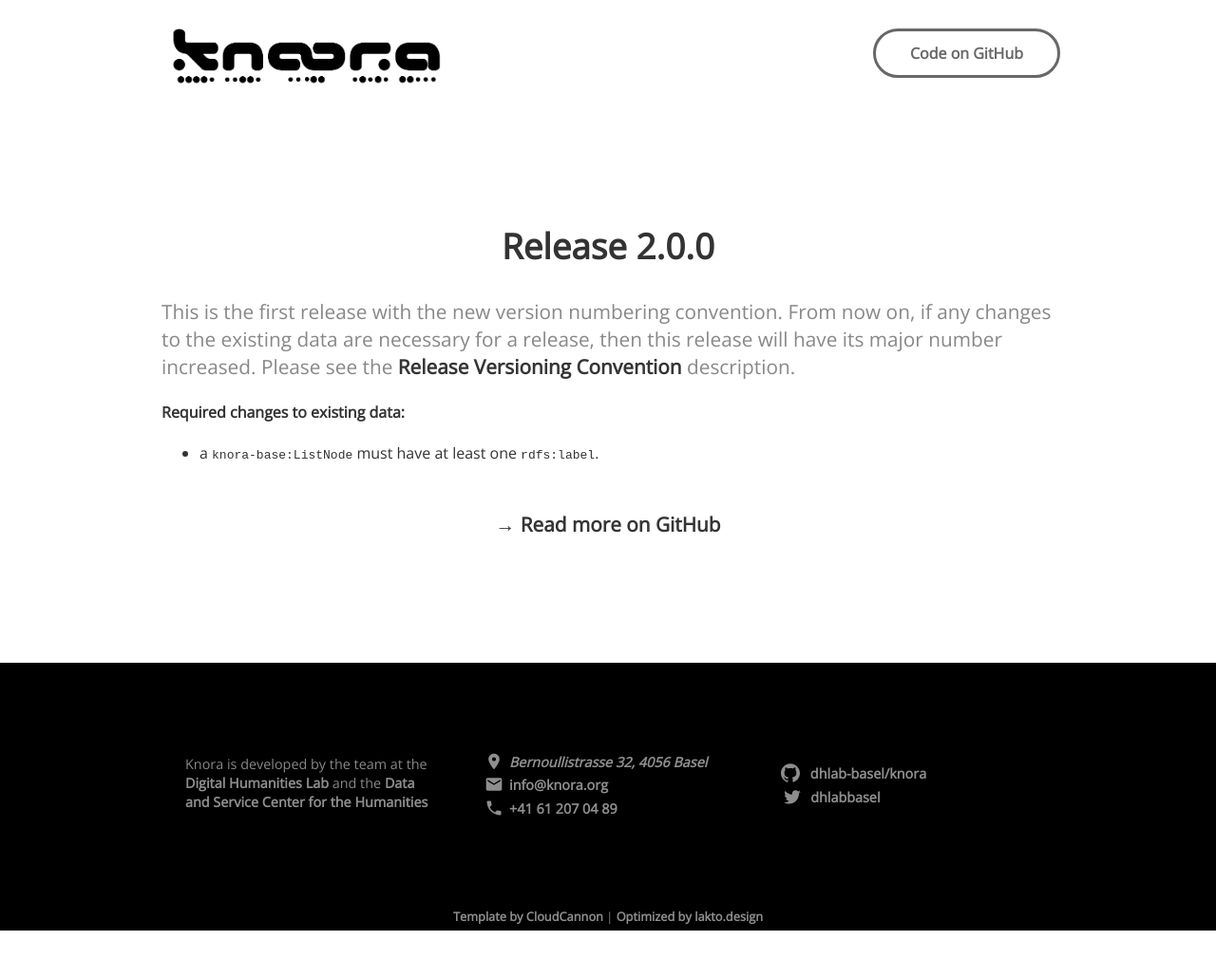
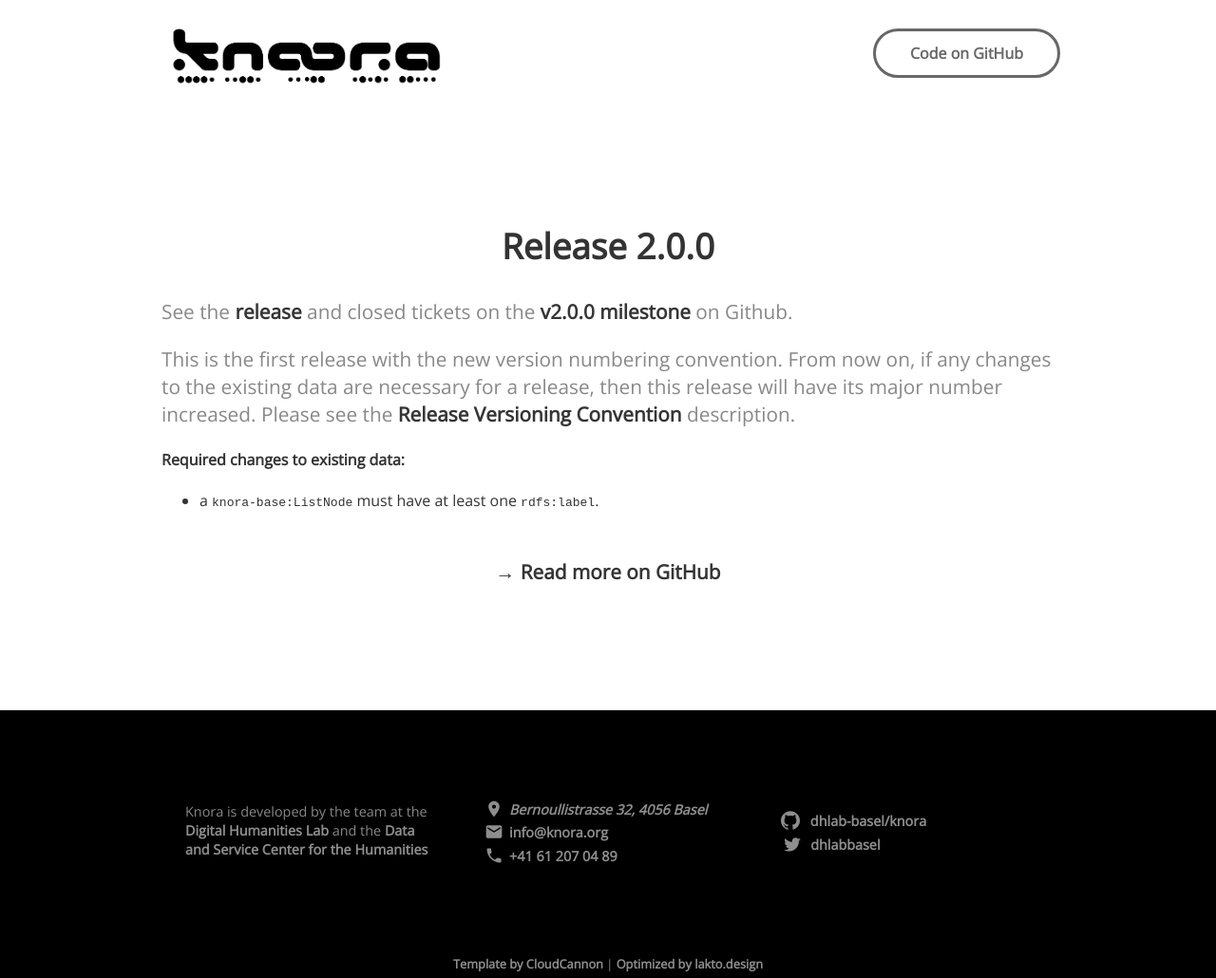
Before and after one commit to dasch-swiss/knora-org-website, a Jekyll site: the page built from _posts/2018-09-13-release-2.0.0.md, in a window 1280 px wide. Shown: the whole page at 95% size. Built offline with Jekyll 4.4.1, drawn with Linux system fonts in a browser that asks for light colours; nearby versions of some CDN libraries; before the commit the page ends 980 px from its top, so only the background shows below that.

Commit message:
Update 2018-09-13-release-2.0.0.md

```diff
--- a/_posts/2018-09-13-release-2.0.0.md
+++ b/_posts/2018-09-13-release-2.0.0.md
@@ -3,6 +3,10 @@ title: Release 2.0.0
 date: 2018-09-13
 link: https://github.com/dhlab-basel/Knora/releases/tag/v2.0.0
 ---
+
+See the
+[release](https://github.com/dhlab-basel/Knora/releases/tag/v2.0.0) and closed tickets on the
+[v2.0.0 milestone](https://github.com/dhlab-basel/Knora/milestone/12?closed=1) on Github.
 
 This is the first release with the new version numbering convention. From now on, if any changes
 to the existing data are necessary for a release, then this release will have its major number increased.
```
